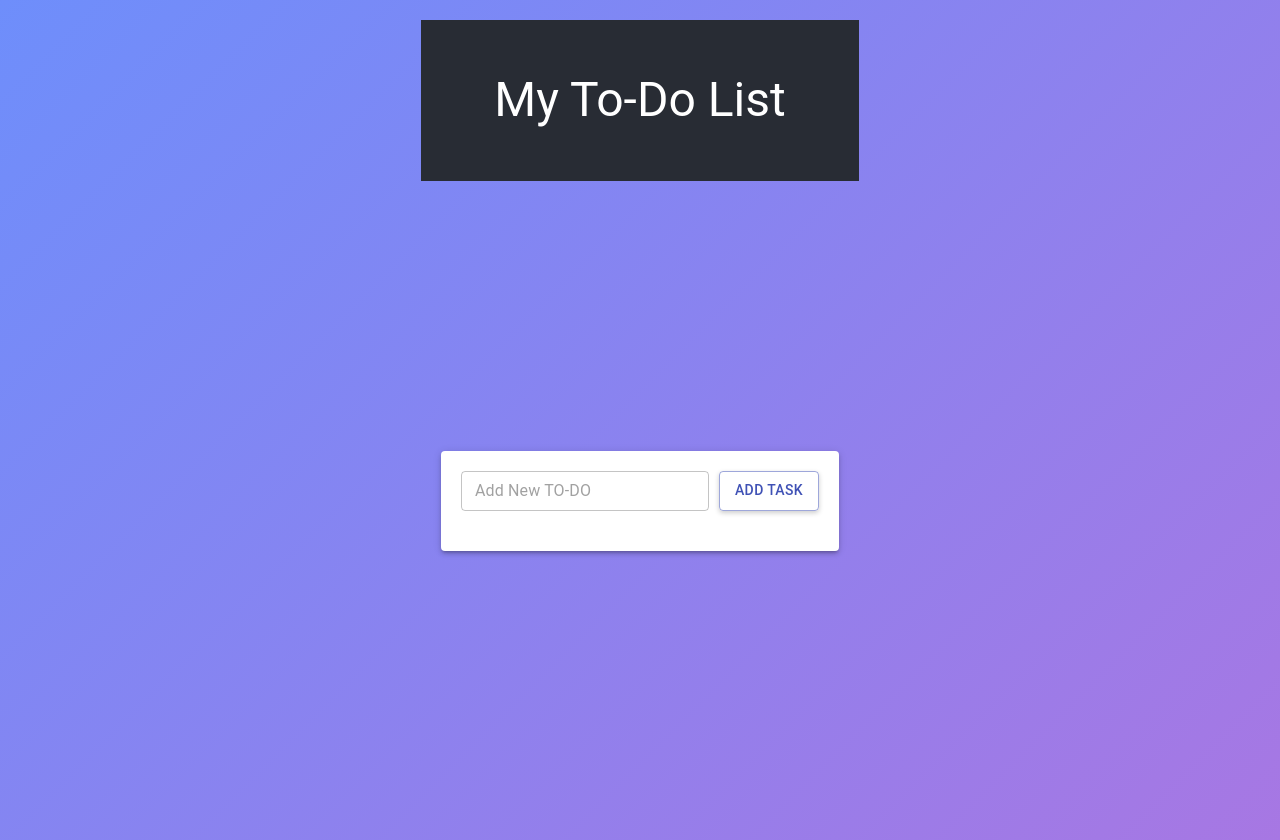
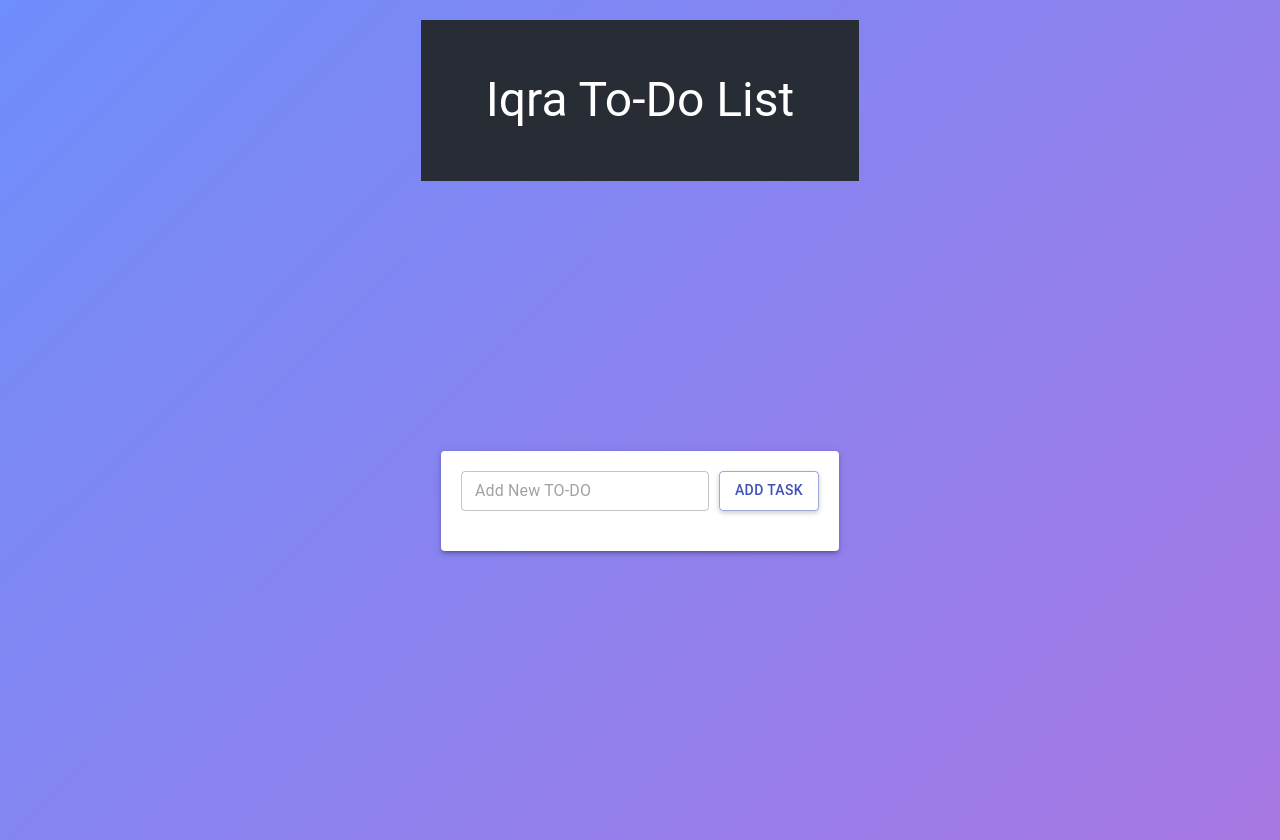
Before and after one commit to code-dev-fyp/FYP, a React (Create React App) app in the folder Application-Code/frontend/: page / in a window 1280 px wide. Built offline with nearby package versions, Linux system fonts and the light colour scheme.

Commit message:
Updating the name of the project

```diff
--- a/Application-Code/frontend/src/App.js
+++ b/Application-Code/frontend/src/App.js
@@ -54,7 +54,7 @@ class App extends Component {
         return (
             <div className="app">
                 <header className="app-header">
-                    <h1>My To-Do List</h1>
+                    <h1>Iqra To-Do List</h1>
                 </header>
                 <div className="main-content">
                     <Paper elevation={3} className="todo-container">
```
